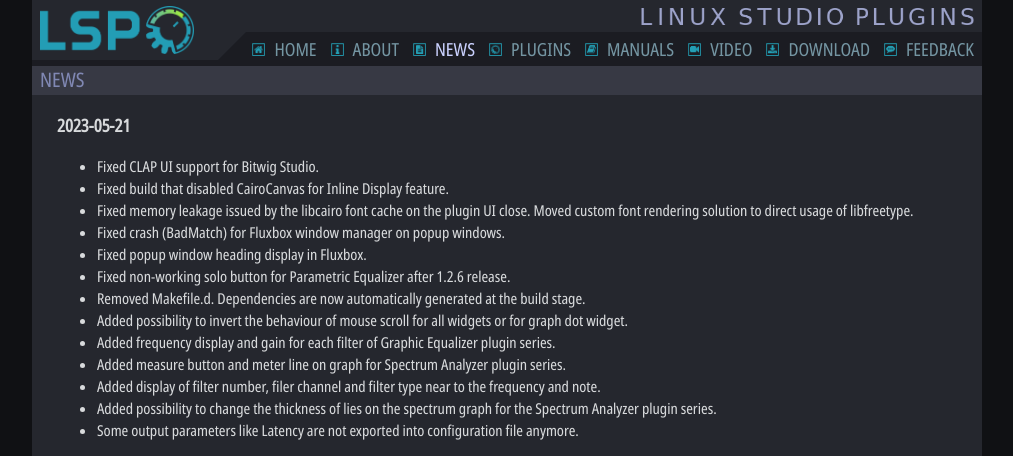
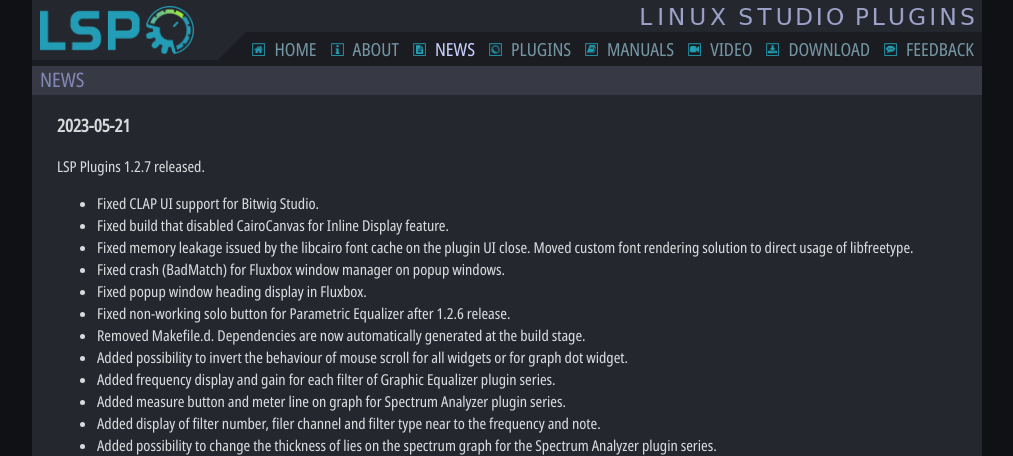
Before and after one commit to lsp-plugins/lsp-site, a PHP site: page /index.php?page=news in a window 1280 px wide. Shown: the part 256-712 px from the top of the page, without its empty margins (133-1146 px from the left). Run offline with PHP 8.4, Linux system fonts and the light colour scheme; data that the repository does not hold is empty; some libraries are stand-ins or nearby versions.

Commit message:
Updated news

```diff
--- a/pages/news.php
+++ b/pages/news.php
@@ -1,6 +1,8 @@
 <h1>NEWS</h1>
 
 <h3>2023-05-21</h3>
+
+<p>LSP Plugins 1.2.7 released.</p>
 <ul>
 <li>Fixed CLAP UI support for Bitwig Studio.</li>
 <li>Fixed build that disabled CairoCanvas for Inline Display feature.</li>
```
